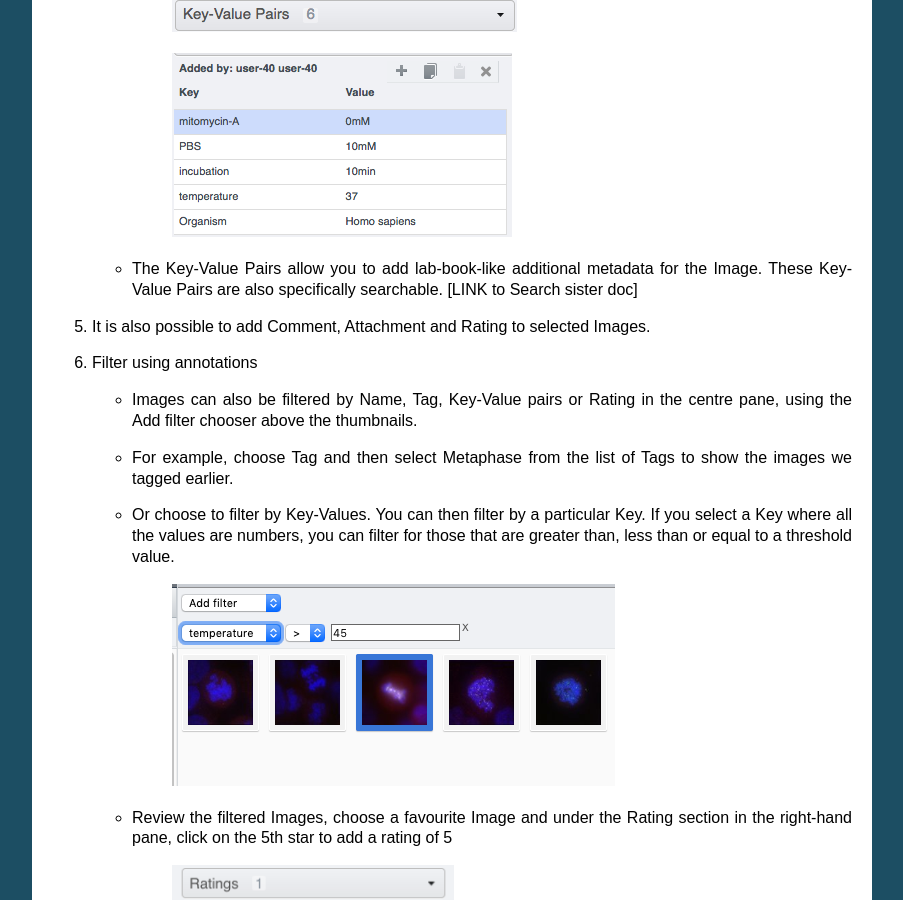
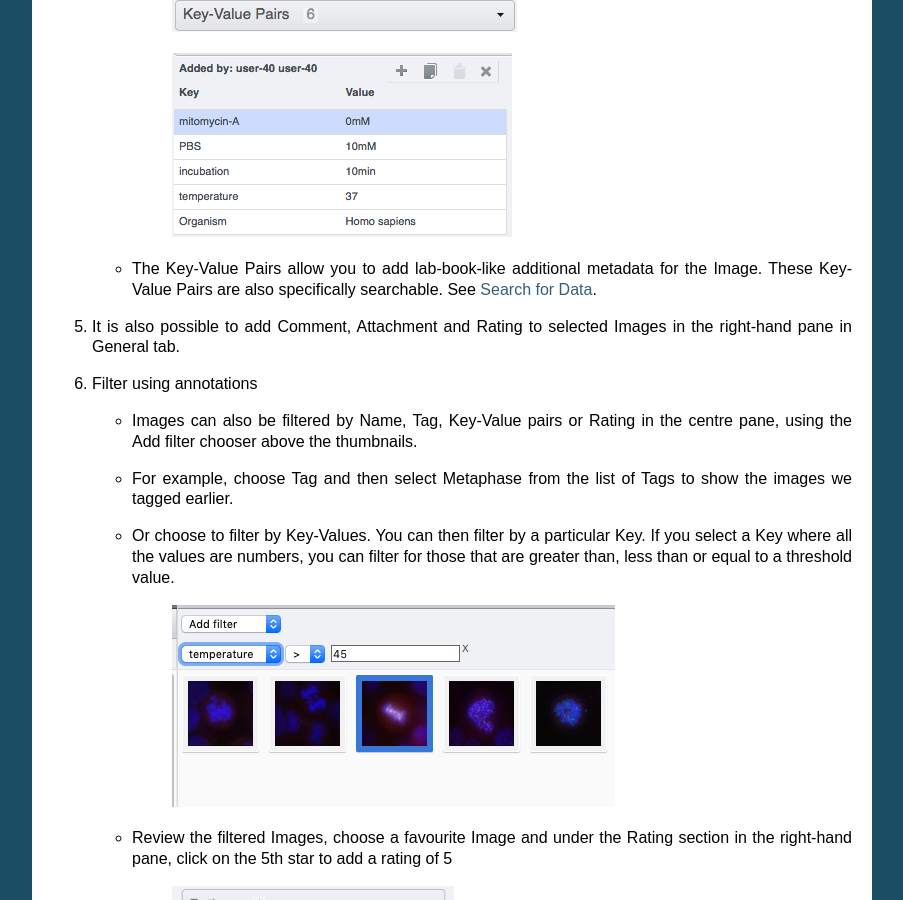
Before and after one commit to ome/omero-guide-introduction, a Sphinx documentation site: the page built from docs/annotate.rst, in a window 1280 px wide and 900 px high, scrolled down 988 px. Shown: the whole window, without its empty margins (198-1101 px from the left). Built offline with Sphinx 7.4.7, drawn with Linux system fonts in a browser that asks for light colours.

Commit message:
Fix link to search, add more explanation

```diff
--- a/docs/annotate.rst
+++ b/docs/annotate.rst
@@ -61,9 +61,9 @@ We will show:
 
       |image1|
 
-   - The Key-Value Pairs allow you to add lab-book-like additional metadata for the Image. These Key-Value Pairs are also specifically searchable. [LINK to Search sister doc]
+   - The Key-Value Pairs allow you to add lab-book-like additional metadata for the Image. These Key-Value Pairs are also specifically searchable. See :doc:`search-omero`.
 
-#. It is also possible to add Comment, Attachment and Rating to selected Images.
+#. It is also possible to add Comment, Attachment and Rating to selected Images in the right-hand pane in General tab.
 
 #. Filter using annotations
 
```
